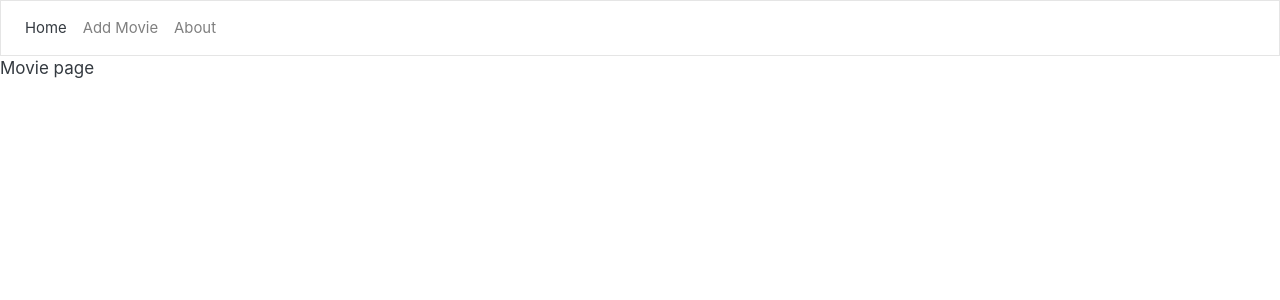
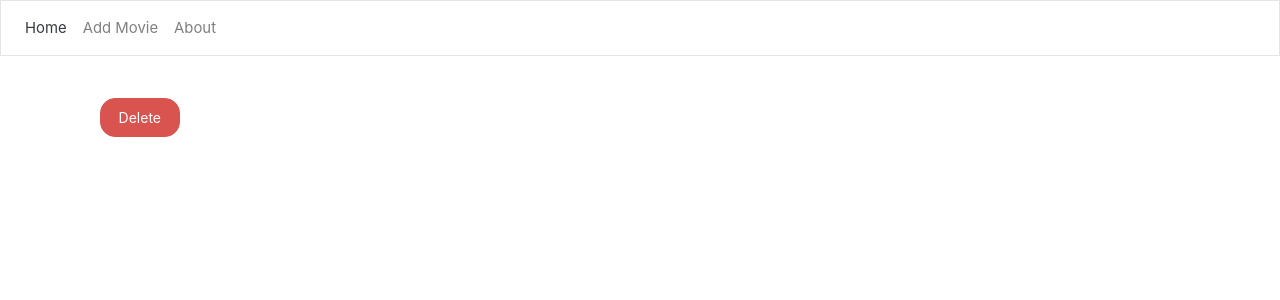
Before and after one commit to MargineanuAndrei/PER-app, a React (Create React App) app in the folder front/: page /movie/1 in a window 1280 px wide. Shown: the top 300 px of the page. Built offline with nearby package versions, Linux system fonts and the light colour scheme; no server answers.

Commit message:
add view for one movie and functionality to consume get by id route

```diff
--- a/front/src/components/About.js
+++ b/front/src/components/About.js
@@ -5,7 +5,7 @@ class About extends Component {
     return (
       <div className="container about-wraper">
         <h4 className="text-success">Postgresql Expressjs Reactjs CRUD Application</h4>
-        <p>This application is a exercise made with pasion, all code is open source you can find it here: <a target="_blank" href="https://github.com/MargineanuAndrei/PER-app">Github</a></p>
+        <p>This application is a exercise made with pasion, all code is open source you can find it here: <a target="_blank" rel="noopener noreferrer" href="https://github.com/MargineanuAndrei/PER-app">Github</a></p>
         <p>Sorry if I made any mistakes in code. I did not have a lot of time to work on this project.</p>
         <p>Hope you will enjoy my work.</p>
       </div>
--- a/front/src/components/App.js
+++ b/front/src/components/App.js
@@ -16,7 +16,7 @@ class App extends Component {
             <Header />
             <Route exact path="/" component={Home} />
             <Route path="/about" component={About} />
-            <Route path="/movie" component={Movie} />
+            <Route path="/movie/:id" component={Movie} />
             <Route path="/create" component={CreateMovie} />
           </div>
         </BrowserRouter>
--- a/front/src/components/CreateMovie.js
+++ b/front/src/components/CreateMovie.js
@@ -30,7 +30,7 @@ class CreateMovie extends Component {
 
   render() {
     return (
-      <div className="container create-wraper">
+      <div className="container container-wraper">
         <form>
           <fieldset>
 
--- a/front/src/components/Home.js
+++ b/front/src/components/Home.js
@@ -1,5 +1,7 @@
 import React, { Component } from 'react';
 import axios from 'axios';
+
+import { Link } from "react-router-dom";
 
 class Home extends Component {
 
@@ -15,6 +17,9 @@ class Home extends Component {
       .then(response => {
         const movies = response.data.data;
         this.setState({ movies });
+      })
+      .catch((error) => {
+        console.log(error);
       });
   }
 
@@ -43,7 +48,7 @@ class Home extends Component {
                       </p>
                     </div>
                     <div className="card-footer text-muted button-wraper">
-                      <button type="button" className="btn btn-secondary costum-button">Details</button>
+                      <Link to={`/movie/${movie.id}`}  className="link-button"><button type="button" className="btn btn-secondary costum-button">Details</button></Link>
                     </div>
                   </div>
                 </div>
--- a/front/src/components/Movie.js
+++ b/front/src/components/Movie.js
@@ -1,10 +1,42 @@
 import React, { Component } from 'react';
+import axios from 'axios';
 
 class Movie extends Component {
+  constructor(props){
+    super(props);
+    this.state = {
+      movie: {}
+    };
+  }
+
+  fetchOneMovie(){
+    const id = this.props.match.params.id;
+    axios.get(`http://localhost:5000/movies/${id}`)
+      .then(response => {
+        const movie = response.data.data[0];
+        this.setState({ movie });
+      })
+      .catch((error) => {
+        console.log(error);
+      });
+  }
+
+  componentWillMount(){
+    this.fetchOneMovie();
+  }
+
   render() {
     return (
-      <div>
-        Movie page
+      <div className="container container-wraper">
+        <div className="col-lg-12">
+          <div className="row">
+            <div className="col-lg-6">
+              <h3 className="display-5">{this.state.movie.title}</h3>
+              <p className="lead">{this.state.movie.description}</p>
+              <button type="button" className="btn btn-danger">Delete</button>
+            </div>
+          </div>
+        </div>
       </div>
     );
   }
--- a/front/src/css/style.css
+++ b/front/src/css/style.css
@@ -12,8 +12,13 @@
   margin-top: 10px;
   text-align: center;
 }
+
 .costum-button{
-  width: 50%;
+  width: 100%;
+}
+
+.link-button{
+  width:50%;
 }
 
 .button-wraper{
@@ -21,7 +26,7 @@
   align-items: center;
   justify-content: center;
 }
-.create-wraper{
+.container-wraper{
   margin-top: 2%;
 }
 .about-wraper{
```
